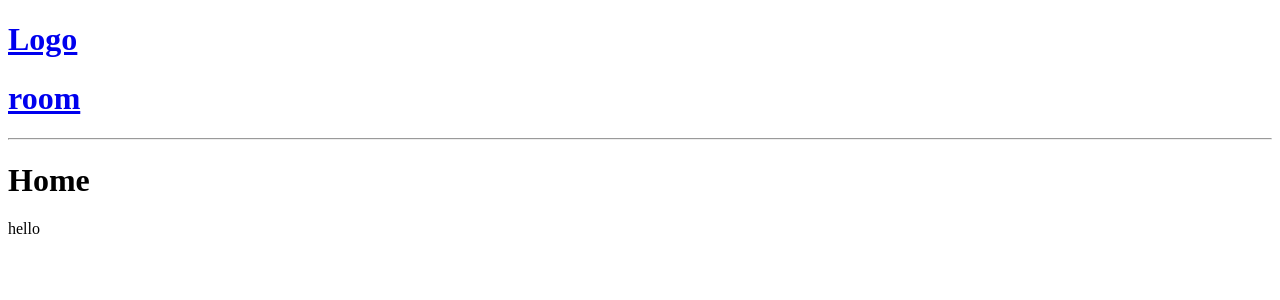
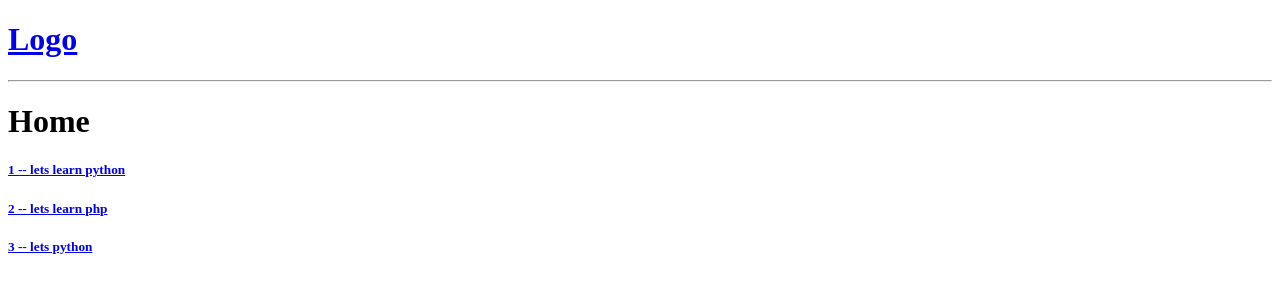
Before and after one commit to DroidStudioAS/chat_app, a Django app: page / in a window 1280 px wide. Shown: the top 300 px of the page. Run offline with Django 5.2, Linux system fonts and the light colour scheme.

Commit message:
added primary key to room url

```diff
--- /dev/null
+++ b/chat_app/base/templates/base/home.html
@@ -0,0 +1,19 @@
+
+{% extends 'main.html' %}
+
+{% block content %}
+    <h1>
+        Home
+    </h1>
+<div>
+    <div>
+        {% for room in rooms %}
+            <div>
+                <h5>
+                   <a href="/room/{{room.id}}"> {{ room.id }} -- {{ room.name }} </a>
+                </h5>
+            </div>
+        {% endfor %}
+    </div>
+</div>
+ {% endblock content %}
--- a/chat_app/base/urls.py
+++ b/chat_app/base/urls.py
@@ -3,5 +3,5 @@ from . import views
 
 urlpatterns = [
     path('',views.home, name='home'),
-    path('room/', views.secondPage, name='room'),
+    path('room/<str:pk>/', views.secondPage, name='room'),
 ]
--- a/chat_app/base/views.py
+++ b/chat_app/base/views.py
@@ -1,8 +1,15 @@
 from django.shortcuts import render
+# Create your views here.
 
-# Create your views here.
+rooms = [
+    {'id':1, "name": 'lets learn python'},
+    {'id': 2, "name": 'lets learn php'},
+    {'id': 3, "name": 'lets python'}
+
+]
+
 def home(request):
-    return render(request, 'home.html')
+    return render(request, 'base/home.html', {"rooms":rooms})
 
-def secondPage(request):
-    return render(request, 'rooms.html')
+def secondPage(request, pk):
+    return render(request, 'base/room.html')
--- a/chat_app/templates/home.html
+++ /dev/null
@@ -1,11 +0,0 @@
-
-{% extends 'main.html' %}
-
-{% block content %}
-    <h1>
-        Home
-    </h1>
-<div>
-    hello
-</div>
- {% endblock content %}
--- a/chat_app/templates/nav.html
+++ b/chat_app/templates/nav.html
@@ -7,9 +7,7 @@
 <a href="/">
     <h1>Logo</h1>
 </a>
-<a href="/room">
-    <h1>room</h1>
-</a>
+
 
 <hr>
 </body>
```
Also changed, not shown: chat_app/base/templates/base/room.html (renamed from chat_app/templates/rooms.html).
